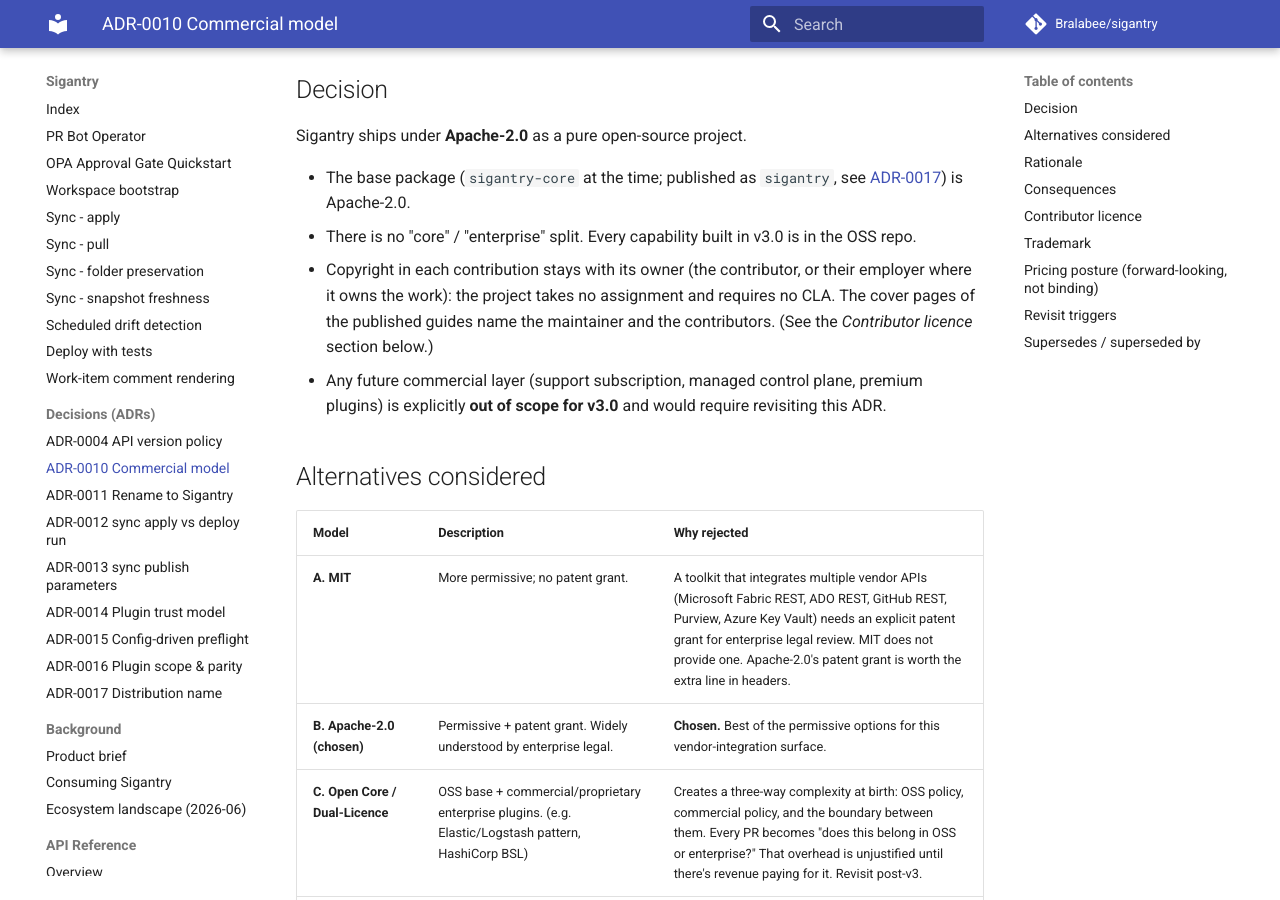
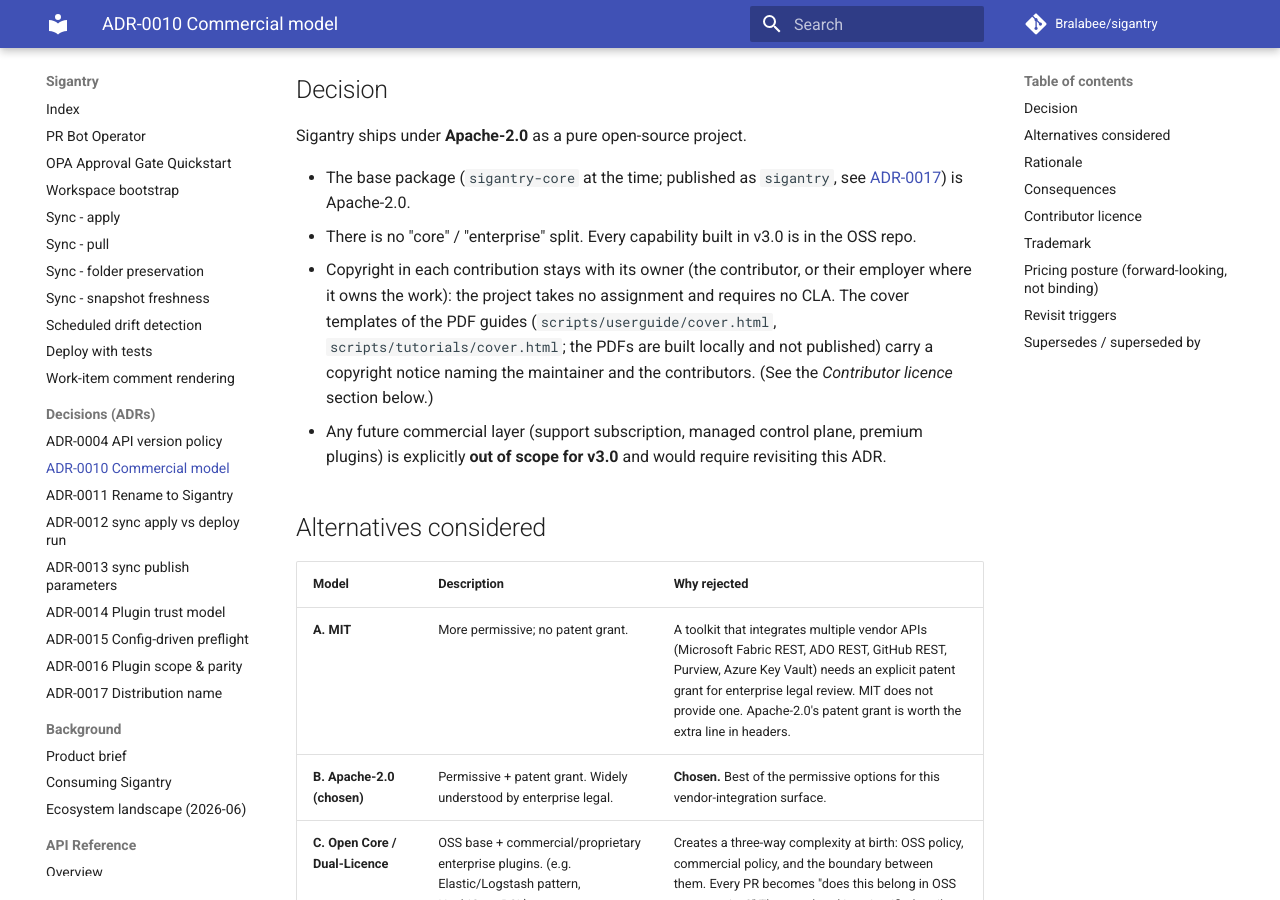
Before and after one commit to Bralabee/sigantry, an MkDocs documentation site: the page built from docs/decisions/ADR-0010-commercial-model.md, in a window 1280 px wide and 900 px high, scrolled down 426 px. Built offline with MkDocs 1.6.1 and Material for MkDocs 9.7.7, drawn with Linux system fonts in a browser that asks for light colours; comment, search, counter and statistics services are not loaded; some of the changed text lies outside the part shown.

Commit message:
docs: keep the section 5 condition in ADR-0010's consequences; name the cover templates
Round 2 found two sentences the round-1 fix wrote that were still not
true. "Every contributor contributes under Apache-2.0" dropped the
section 5 condition again, so the bullet now points to the Contributor
licence section, which states it. "The cover pages of the published
guides" named something that is never published: the PDF guides are
built locally and not committed, and the Markdown guides carry no
notice. The ADR now names the two cover templates and says the PDFs are
not published.

```diff
--- a/docs/decisions/ADR-0010-commercial-model.md
+++ b/docs/decisions/ADR-0010-commercial-model.md
@@ -12,7 +12,7 @@
 
 - The base package (`sigantry-core` at the time; published as `sigantry`, see [ADR-0017](ADR-0017-distribution-name-sigantry.md)) is Apache-2.0.
 - There is no "core" / "enterprise" split. Every capability built in v3.0 is in the OSS repo.
-- Copyright in each contribution stays with its owner (the contributor, or their employer where it owns the work): the project takes no assignment and requires no CLA. The cover pages of the published guides name the maintainer and the contributors. (See the *Contributor licence* section below.)
+- Copyright in each contribution stays with its owner (the contributor, or their employer where it owns the work): the project takes no assignment and requires no CLA. The cover templates of the PDF guides (`scripts/userguide/cover.html`, `scripts/tutorials/cover.html`; the PDFs are built locally and not published) carry a copyright notice naming the maintainer and the contributors. (See the *Contributor licence* section below.)
 - Any future commercial layer (support subscription, managed control plane, premium plugins) is explicitly **out of scope for v3.0** and would require revisiting this ADR.
 
 ## Alternatives considered
@@ -40,7 +40,7 @@
 - All Sigantry features — including traceability, audit plane and drift detection — live in public GitHub under Apache-2.0.
 - The base package's `LICENSE` file carries Apache-2.0.
 - Revenue, if any, comes from **services around** Sigantry (support, consulting, managed hosting), not from **restrictions on** Sigantry.
-- Every contributor contributes under Apache-2.0. See *Contributor licence* below.
+- How contributions are licensed, with the conditions of section 5, is set out in *Contributor licence* below.
 - Future premium plugins (if ever) would ship as separate, non-core packages with their own licence, and would not touch `sigantry-core`. This ADR does not authorise any such package.
 
 ## Contributor licence
```
